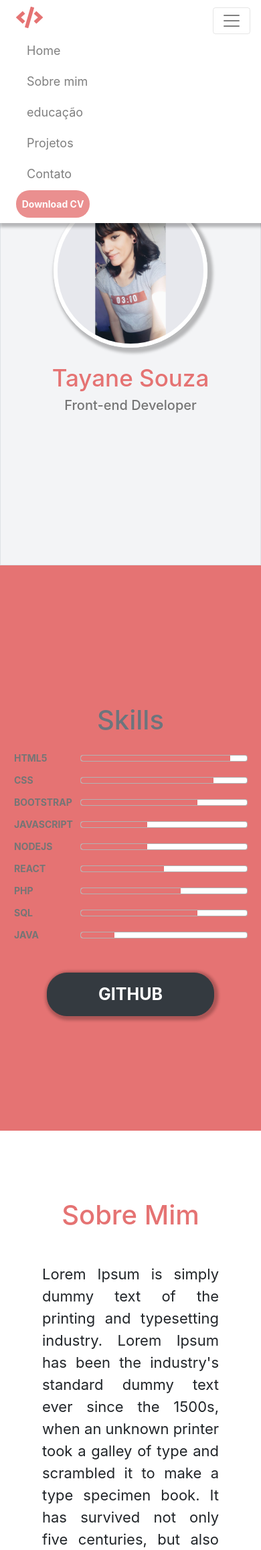
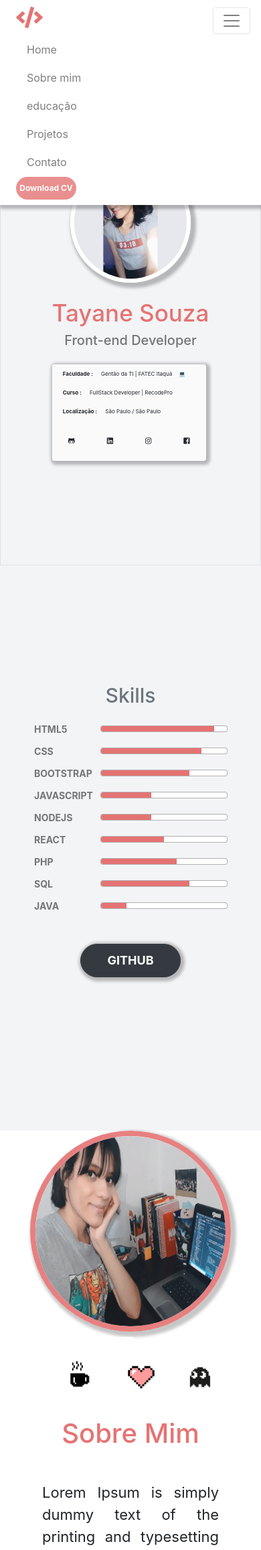
Before and after one commit to thaysouza/thaysouza.github.io, a PHP site: page / in a window 390 px wide, after a click that opens the changed part. Shown: the top 2314 px of the page at 67% size. Run offline with PHP 8.4, Linux system fonts and the light colour scheme; some libraries are stand-ins or nearby versions; some web fonts are replaced.

Commit message:
media query - nav e home

```diff
--- a/index.html
+++ b/index.html
@@ -33,10 +33,10 @@
 
 
   <header>
-    <nav class="menu navbar navbar-expand-sm navbar-light bg-white  fixed-top">
+    <nav class="menu navbar navbar-expand-md navbar-light bg-white  fixed-top">
       <div class="container">
      <a  href="#home" style="text-decoration: none;">
-      <h2><i  style="color: #e57373;" class="fas fa-code  mx-2"></i></h2>
+      <h2><i  style="color: #e57373;" class=" fas fa-code  mx-2"></i></h2>
      </a>
 
 
@@ -103,7 +103,7 @@
 
                 <h5 class="mb-4  front-nome">Front-end Developer</h5>
 
-      <!-- <table class="table-borderless rounded   table-style text-left ">
+      <table class="table-borderless rounded   table-style text-left ">
             <tbody>
               <tr>
                 <td class="p-2 pl-3 " colspan="4"><b style="margin-right: 10px;">Faculdade :</b> Gentão da  TI  |  FATEC Itaquá <span class="span mx-2"></span></td>
@@ -124,7 +124,7 @@
                 <td class="p-4" ><i class="fab fa-facebook-square fa-lg"></i></td>
            </tr>
             </tbody>
-          </table>-->
+          </table>
 
     </div><!--fim text-center-->
 
@@ -203,28 +203,7 @@
   <div id="sobremim" class="row  m-0 p-0 bg-white  ">
 
 
-
-    <div style="height: 100vh;" class="bg-white  col-md-6  d-flex  align-items-center justify-content-center">
-    <div class="text-center ">
-     <h1 class="mb-5 sobremim-nome">Sobre Mim</h1>
-
-     <p class="texto-sobremim px-5 text-justify">
-      Lorem Ipsum is simply dummy text of the printing and
-      typesetting industry. Lorem Ipsum has been the industry's
-       standard dummy text ever since the 1500s, when an unknown
-       printer took a galley of type and scrambled it to make a
-       type specimen book. It has survived not only five centuries,
-       but also the leap into electronic typesetting, remaining essentially
-
-
-     </p>
-
-
-    </div><!---div text-center-->
-    </div><!--fim col 2-->
-
-
-    <div style="height: 100vh;" class=" col-md-6  d-flex  align-items-center justify-content-center">
+    <div class=" col-md-6  d-flex  align-items-center justify-content-center">
 
       <div class="text-center ">
       <img class="img-fluid rounded-circle img-sobremim" src="img/tayane2.jpg" width="300px"  alt="">
@@ -255,6 +234,30 @@
       </div><!--fim text-center-->
 
       </div><!--fim col 1-->
+
+
+
+
+    <div  class="bg-white  col-md-6  d-flex  align-items-center justify-content-center">
+    <div class="text-center ">
+     <h1 class="mb-5 sobremim-nome">Sobre Mim</h1>
+
+     <p class="texto-sobremim px-5 text-justify">
+      Lorem Ipsum is simply dummy text of the printing and
+      typesetting industry. Lorem Ipsum has been the industry's
+       standard dummy text ever since the 1500s, when an unknown
+       printer took a galley of type and scrambled it to make a
+       type specimen book. It has survived not only five centuries,
+       but also the leap into electronic typesetting, remaining essentially
+
+
+     </p>
+
+
+    </div><!---div text-center-->
+    </div><!--fim col 2-->
+
+
 
 
 
--- a/styles/global.css
+++ b/styles/global.css
@@ -16,72 +16,3 @@ body{
 	/*background-image:linear-gradient(to right,#b8b7b752, #b8b7b7d8);  /*(to right,#e0c2ce9c, #ce6c8bb0*/
 	/*background-color: rgba(219, 212, 212, 0.76);*/
 }
-
-
-
-
-
-@media (max-width: 575.98px){
-
-    .table-style{
-    width: 150px;
-	font-size: 8px;
-
-    }
-
-    .foto{
-		width: 180px;
-		margin-top: 50px;
-
-}
-
-.titulo-col2{
-	margin-top: 0%;
-}
-
-.img-nav{
-    width: 150px;
-}
-
-.area-home2{
-	background-color: #e57373;
-}
-
-.regresso{
-	width: 200px;
-}
-
-.skills li{
-	width: 200px;
-}
-
-.btn-skills{
-    font-size: 18px;
-    font-weight: bold;
-    text-decoration: none;
-    border-radius: 30px;
-    height: 50px;
-    width: 150px;
-    margin-top: 40px;
-    text-decoration: none;
-    box-shadow: 2px 2px 4px 4px rgba(0, 0, 0, 0.25);
-}
-
-
-
-.texto-sobremim{
-	font-size: 15px;
-
-}
-
-.row-home{
-
-    background-position:left;
-
-}
-
-
-
-
-
-}
--- a/styles/home.css
+++ b/styles/home.css
@@ -252,3 +252,131 @@ table{
     margin-top: 40px;
     box-shadow: 2px 2px 4px 4px rgba(0, 0, 0, 0.25);
 }
+
+
+
+@media (max-width: 575.98px){
+	.table-style{
+	width: 200px;
+	font-size: 8px;
+
+	}
+
+	.foto{
+	width: 180px;
+	margin-top: 50px;
+
+	}
+
+	.titulo-col2{
+		margin-top: -90px;
+		font-size: 30px;
+	}
+
+
+	.regresso{
+		width: 200px;
+	}
+
+	.skills li{
+		width: 200px;
+	}
+
+	.btn-skills{
+		font-size: 18px;
+		font-weight: bold;
+		text-decoration: none;
+		border-radius: 30px;
+		height: 50px;
+		width: 150px;
+		margin-top: 40px;
+		text-decoration: none;
+		box-shadow: 2px 2px 4px 4px rgba(0, 0, 0, 0.25);
+	}
+
+
+
+}
+
+
+
+
+@media (min-width: 576px) and (max-width: 992px){
+
+	.foto{
+		width: 200px;
+
+
+		}
+
+	.table-style{
+		width: 350px;
+		font-size: 13px;
+
+		}
+
+
+
+		.titulo-col2{
+			margin-top: -100px;
+
+		}
+
+
+		.regresso{
+			width: 300px;
+		}
+
+		.skills li{
+			width: 300px;
+		}
+
+		.btn-skills{
+			font-size: 22px;
+			font-weight: bold;
+			text-decoration: none;
+			border-radius: 30px;
+			height: 60px;
+			width: 200px;
+			margin-top: 40px;
+			text-decoration: none;
+			box-shadow: 2px 2px 4px 4px rgba(0, 0, 0, 0.25);
+		}
+
+}
+
+
+
+
+
+
+
+
+
+
+
+
+
+/*
+@media (max-width: 575.98px){
+
+
+
+
+
+.texto-sobremim{
+	font-size: 15px;
+
+}
+
+.row-home{
+
+    background-position:left;
+
+}
+
+
+
+
+
+}
--- a/styles/nav.css
+++ b/styles/nav.css
@@ -29,3 +29,27 @@ nav ul li .nav-cv {
 nav ul li .nav-cv:hover{
 	background-color: #e57373;
 }
+
+
+
+
+@media (max-width: 575.98px){
+	nav ul li .nav-nome {
+		font-size: 16px;
+		border-bottom: 2px solid white ;
+
+	}
+
+	nav ul li .nav-nome:hover{
+		border-bottom: 2px solid #e57373 ;
+
+	}
+
+	nav ul li .nav-cv {
+		width: 90px;
+		font-size: 12px;
+		border-radius:20px;
+		padding: 8px;
+	}
+
+}
```
Also changed, not shown: img/126-1262127_super-mushroom-pixel-art-hd-png-download.png (added).
